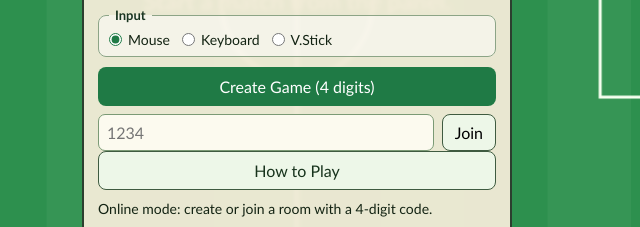
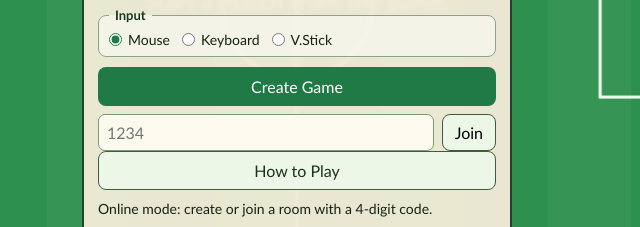
Before and after one commit to nien214/football, a website: page docs/index.html in a window 1280 px wide. Both pictures are taken after a click on the button "Online Multiplayer". Shown: the part 397-624 px from the top of the page, 343-983 px from the left. Drawn offline with Linux system fonts and the light colour scheme; no server answers.

Commit message:
create game

```diff
--- a/docs/index.html
+++ b/docs/index.html
@@ -104,7 +104,7 @@
 
           <div id="onlineControls" class="controls hidden">
             <button id="createBtn" class="primary" type="button">
-              Create Game (4 digits)
+              Create Game
             </button>
             <div class="join-row">
               <input
```
Also changed, not shown: public/index.html (+1 -1 lines).
